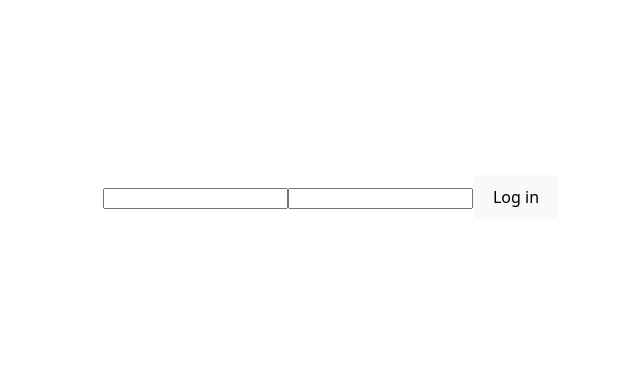
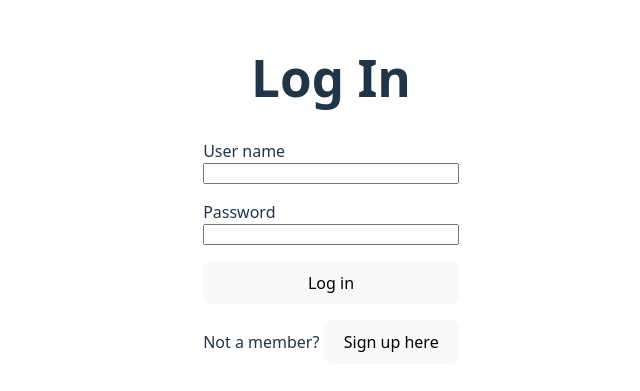
Before and after one commit to otoaneba/northbound, a React app in the folder frontend/: page /login in a window 1280 px wide. Shown: the part 203-594 px from the top of the page, without its empty margins (309-949 px from the left). Built offline with nearby package versions, Linux system fonts and the light colour scheme; the HTML template or start-up script is replaced by a standard one.

Commit message:
complete first version of login and signup UI

```diff
--- a/frontend/package.json
+++ b/frontend/package.json
@@ -24,6 +24,7 @@
     "eslint-plugin-react-hooks": "^7.0.1",
     "eslint-plugin-react-refresh": "^0.4.24",
     "globals": "^16.5.0",
+    "sass": "^1.98.0",
     "typescript": "~5.9.3",
     "typescript-eslint": "^8.48.0",
     "vite": "^7.3.1"
--- a/frontend/src/App.tsx
+++ b/frontend/src/App.tsx
@@ -2,7 +2,7 @@ import './App.css'
 import { BrowserRouter, Routes, Route, Navigate } from 'react-router-dom';
 import { AuthPage } from './features/auth/pages/AuthPage';
 import { DashboardPage } from './features/dashboard/pages/DashboardPage';
-import ProtectedRoute from './app/router/ProtectedRout';
+import ProtectedRoute from './app/router/ProtectedRoute';
 
 function App() {
 
--- a/frontend/src/app/router/ProtectedRout.tsx
+++ b/frontend/src/app/router/ProtectedRoute.tsx
@@ -9,7 +9,7 @@ function ProtectedRoute({ children }: ProtectedRouteProps) {
   const isAuthenticated = localStorage.getItem('token');
 
   if (!isAuthenticated) {
-    return <Navigate to="/login" state={{ from: 'protected' }} replace></Navigate>
+    return <Navigate to="/login" state={{ from: 'protected' }} replace />
   }
 
   return children
--- /dev/null
+++ b/frontend/src/features/auth/components/AuthComponents.scss
@@ -0,0 +1,15 @@
+.auth-container {
+  display: flex;
+  flex-direction: column;
+
+}
+
+.auth-input-container {
+  display: flex;
+  flex-direction: column;
+  text-align: left;
+
+  > input {
+    margin-bottom: 1rem;
+  }
+}
--- /dev/null
+++ b/frontend/src/features/auth/components/LoginForm.tsx
@@ -0,0 +1,17 @@
+import './AuthComponents.scss'
+
+export function LoginForm() {
+  return (
+    <form>
+      <div className="auth-container">
+        <div className="auth-input-container">
+          <label htmlFor='username'>User name</label>
+          <input id="username" name="username" required minLength={2} maxLength={20} autoComplete="username"/>
+          <label htmlFor='password'>Password</label>
+          <input type="password" id="password" name="password" required minLength={8} autoComplete="current-password" />
+        </div>
+        <button type="submit">Log in</button>
+      </div>
+    </form>
+  )
+}
--- /dev/null
+++ b/frontend/src/features/auth/components/SignupForm.tsx
@@ -0,0 +1,17 @@
+import './AuthComponents.scss'
+
+export function SignupForm() {
+  return (
+    <form>
+      <div className="auth-container">
+        <div className="auth-input-container">
+          <label htmlFor='username'>User name</label>
+          <input id="username" name="username" required minLength={2} maxLength={20} autoComplete="username"/>
+          <label htmlFor='password'>Password</label>
+          <input type="password" id="password" name="password" required minLength={8} autoComplete="current-password" />
+        </div>
+        <button type="submit">Sign Up</button>
+      </div>
+  </form>
+  )
+}
--- a/frontend/src/features/auth/pages/AuthPage.tsx
+++ b/frontend/src/features/auth/pages/AuthPage.tsx
@@ -1,11 +1,25 @@
+import './AuthPage.scss'
+import { useState } from 'react';
+import { LoginForm } from '../components/LoginForm';
+import { SignupForm } from '../components/SignupForm';
+
 export function AuthPage() {
+  const [mode, setMode] = useState<'login' | 'signup'>('login');
+  const isLogin = mode === 'login';
+
   return (
-    <>
-      <div>
-        <input></input>
-        <input></input>
-        <button>Log in</button>
-      </div>
-    </>
+    <main>
+      {isLogin ? <h1>Log In</h1>: <h1>Sign Up</h1>}
+
+      {isLogin ? <LoginForm /> : <SignupForm />}
+
+        <p>
+          <span> {isLogin ? 'Not a member?' : 'Already a member?'} </span>
+          <button onClick={isLogin? () => setMode('signup') : () => setMode('login')}>
+            {isLogin? 'Sign up here' : 'Log in here'}
+          </button>
+        </p>
+
+    </main>
   );
 }
```
Also changed, not shown: frontend/src/features/auth/pages/AuthPage.scss (added), 1 other file (tests, documents, lock files or other folders).
